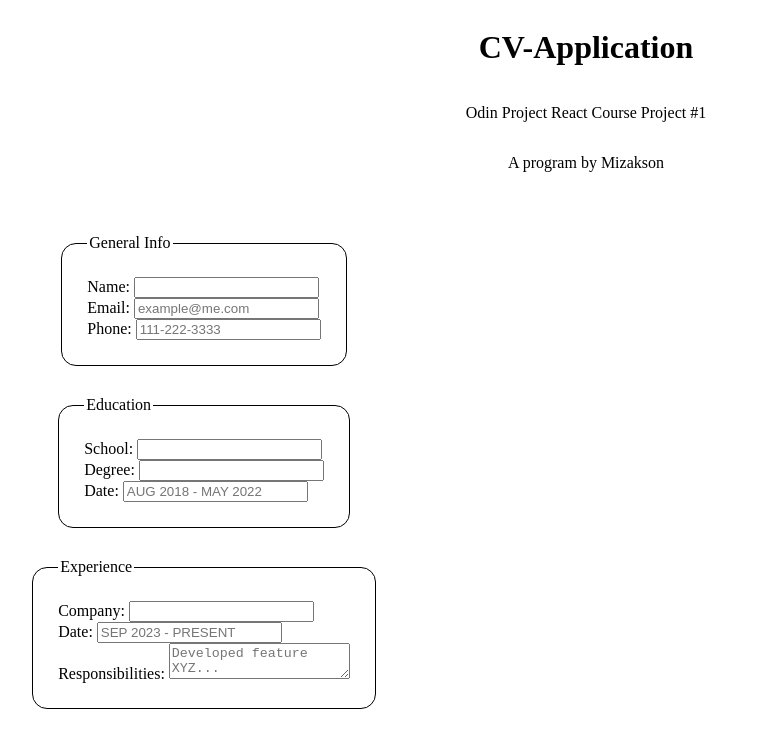
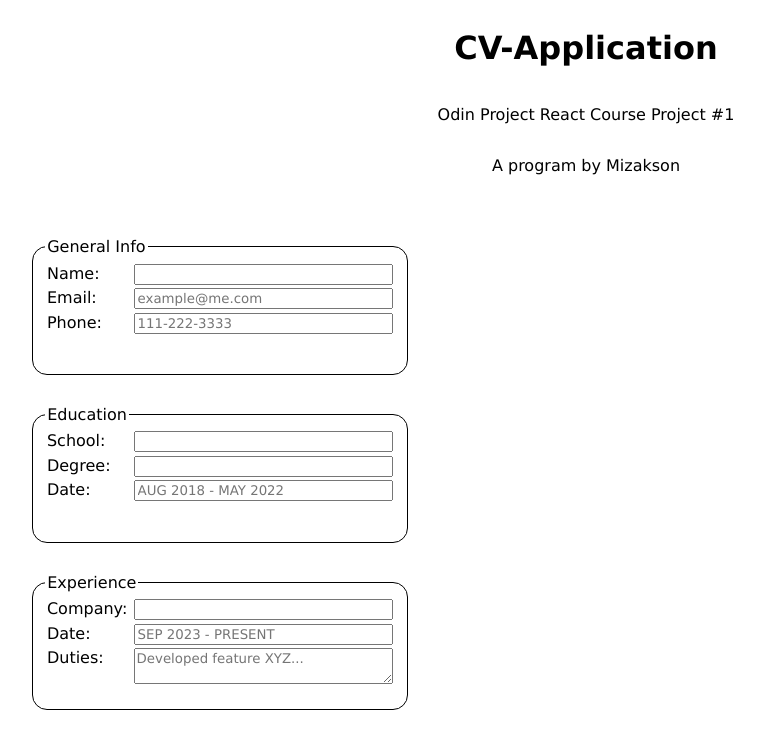
Before and after one commit to Mizakson/cv-application, a React (Vite) app: page / in a window 1280 px wide. Shown: the top 748 px of the page, without its empty margins (54-816 px from the left). Built offline with nearby package versions, Linux system fonts and the light colour scheme.

Commit message:
Style fieldset input fields

```diff
--- a/src/components/Form.jsx
+++ b/src/components/Form.jsx
@@ -10,9 +10,10 @@
                 <label htmlFor="name">Name: </label>
                 <input type="text" id="name"/>
             </div>
-            <div className="input-field-wrapper"></div>
+            <div className="input-field-wrapper">
                 <label htmlFor="email">Email: </label>
                 <input type="email" id="email" placeholder="example@me.com"/>
+            </div>
             <div className="input-field-wrapper">
                 <label htmlFor="phone">Phone: </label>
                 <input type="tel" id='phone' placeholder="111-222-3333"/>
@@ -44,7 +45,7 @@
                 <input type="text" id="work-date" placeholder="SEP 2023 - PRESENT"/>
             </div>
             <div className="input-field-wrapper">
-                <label htmlFor="responsibilities">Responsibilities: </label>
+                <label htmlFor="responsibilities">Duties: </label>
                 <textarea type="text" placeholder="Developed feature XYZ..."/>
             </div>
 
--- a/src/styles/index.css
+++ b/src/styles/index.css
@@ -1,3 +1,7 @@
+#root {
+    font-family: 'Lucida Sans', 'Lucida Sans Regular', 'Lucida Grande', 'Lucida Sans Unicode', Geneva, Verdana, sans-serif;
+}
+
 header {
     display: flex;
     flex-direction: column;
@@ -13,8 +17,9 @@
 fieldset {
     border: 1px solid black;
     border-radius: 15px;
-    padding: 25px;
     margin: 15px;
+    width: 350px;
+    height: 120px;
 }
 
 #forms {
@@ -25,3 +30,13 @@
     justify-content: center;
     margin: 2.5%;
 }
+
+input, textarea {
+    font-family: inherit;
+}
+
+.input-field-wrapper {
+    display: grid;
+    grid-template-columns: 1fr 3fr;
+    padding: .5%;
+}
```
